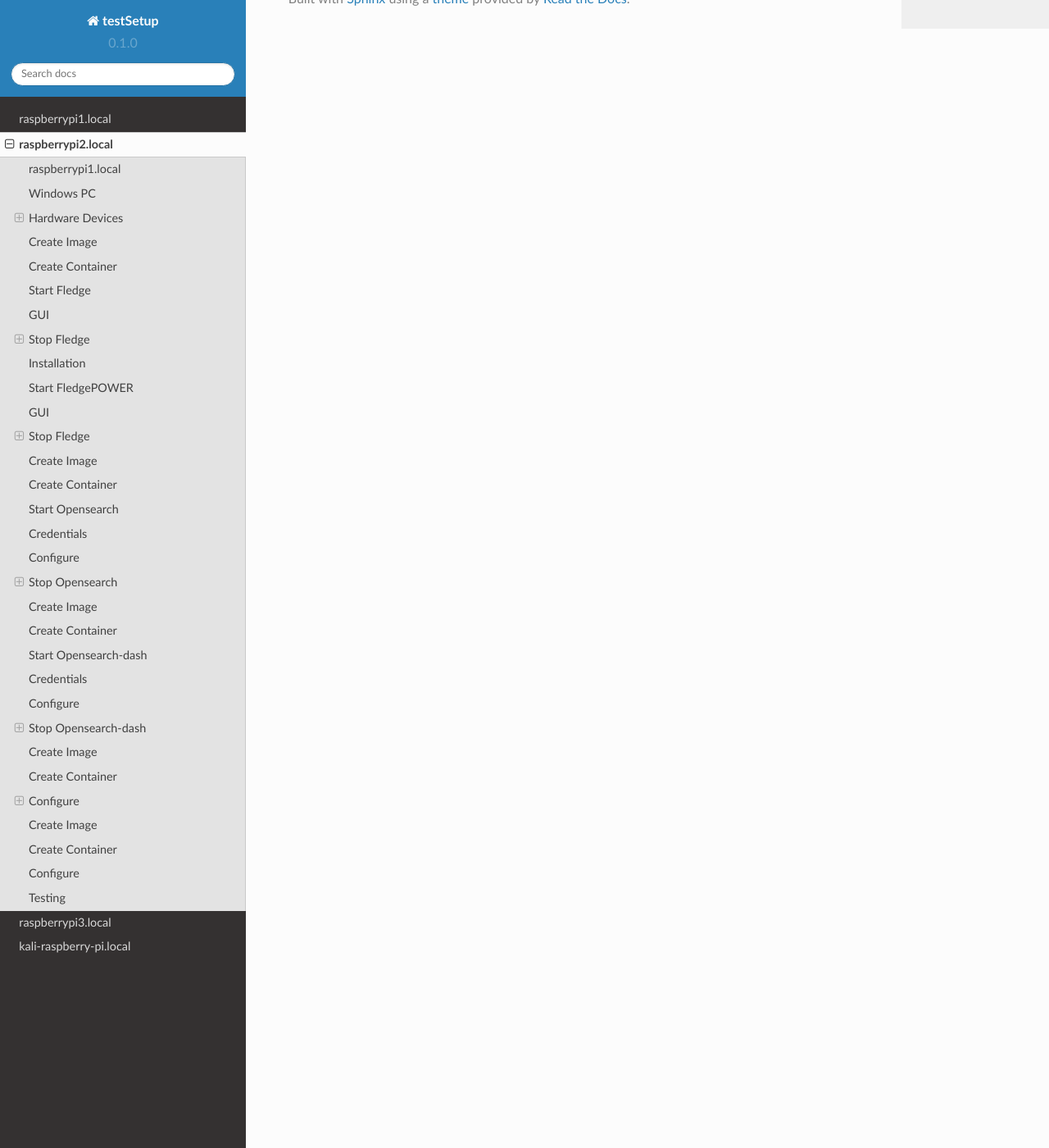
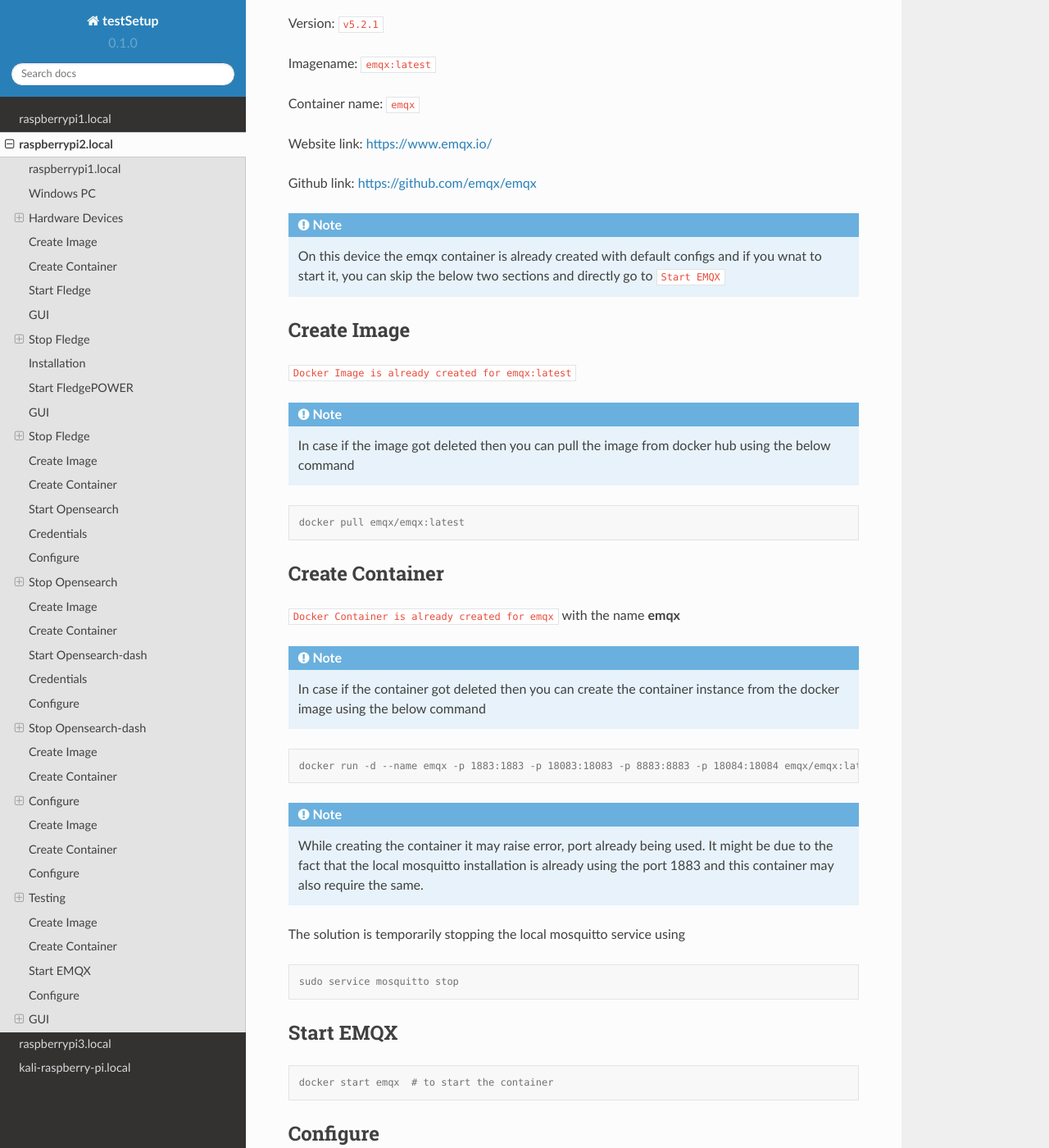
Before and after one commit to suresh-iitr/setup, a Sphinx documentation site: the page built from docs/source/raspberrypi2.rst, in a window 1280 px wide and 1400 px high, scrolled down 14933 px. Shown: the whole window at 82% size. Built offline with Sphinx 7.4.7 and the Read the Docs theme 2.0.0, drawn with Linux system fonts in a browser that asks for light colours; some of the changed text lies outside the part shown.

Commit message:
Update raspberrypi2.rst

```diff
--- a/docs/source/raspberrypi2.rst
+++ b/docs/source/raspberrypi2.rst
@@ -711,3 +711,104 @@
   ping <IP Address>
 
 You should be able to see the collected log in ``openserach-dashboards``
+
+
+======
+EMQX
+======
+
+A highly scalable MQTT broker
+
+Installation: ``Docker Image/Container``
+
+Version: ``v5.2.1``
+
+Imagename: ``emqx:latest``
+
+Container name: ``emqx``
+
+Website link: https://www.emqx.io/
+
+Github link: https://github.com/emqx/emqx
+
+.. note::
+
+  On this device the emqx container is already created with default configs and if you wnat to start it, you can skip the below two sections and directly go to ``Start EMQX``
+
+------
+Create Image
+------
+
+``Docker Image is already created for emqx:latest``
+
+.. note::
+
+  In case if the image got deleted then you can pull the image from docker hub using the below command
+
+.. code-block:: console
+
+   docker pull emqx/emqx:latest
+
+------
+Create Container
+------
+
+``Docker Container is already created for emqx`` with the name **emqx**
+
+.. note::
+
+  In case if the container got deleted then you can create the container instance from the docker image using the below command
+
+.. code-block:: console
+
+   docker run -d --name emqx -p 1883:1883 -p 18083:18083 -p 8883:8883 -p 18084:18084 emqx/emqx:latest
+
+.. note::
+
+  While creating the container it may raise error, port already being used.  It might be due to the fact that the local mosquitto installation is already using the port 1883 and this container may also require the same.
+
+The solution is temporarily stopping the local mosquitto service using
+
+.. code-block:: console
+
+  sudo service mosquitto stop
+
+
+------
+Start EMQX
+------
+
+.. code-block:: console
+
+   docker start emqx  # to start the container
+
+------
+Configure
+------
+
+The default configurations for the emqx can be changed and then passed to the running container. A sample config file for ``emqx`` is given at ``~/emqx/config/emqx.conf``
+
+.. code-block:: console
+
+   docker cp ~/emqx/config/emqx.conf emqx:/opt/emqx/etc/emqx.conf
+
+  # if you want to enable https connection, then you also need to pass the certicates and key
+
+  docker cp ~/ssl/server.key emqx:/opt/emqx/etc/certs/server.key
+  docker cp ~/ssl/server.crt emqx:/opt/emqx/etc/certs/server.crt
+
+------
+GUI
+------
+
+Open any browser and use the below address
+
+*address*: http://localhost:18083
+
+======
+Credentials
+======
+
+*username*: ``admin``
+
+*password*: ``public``
```
